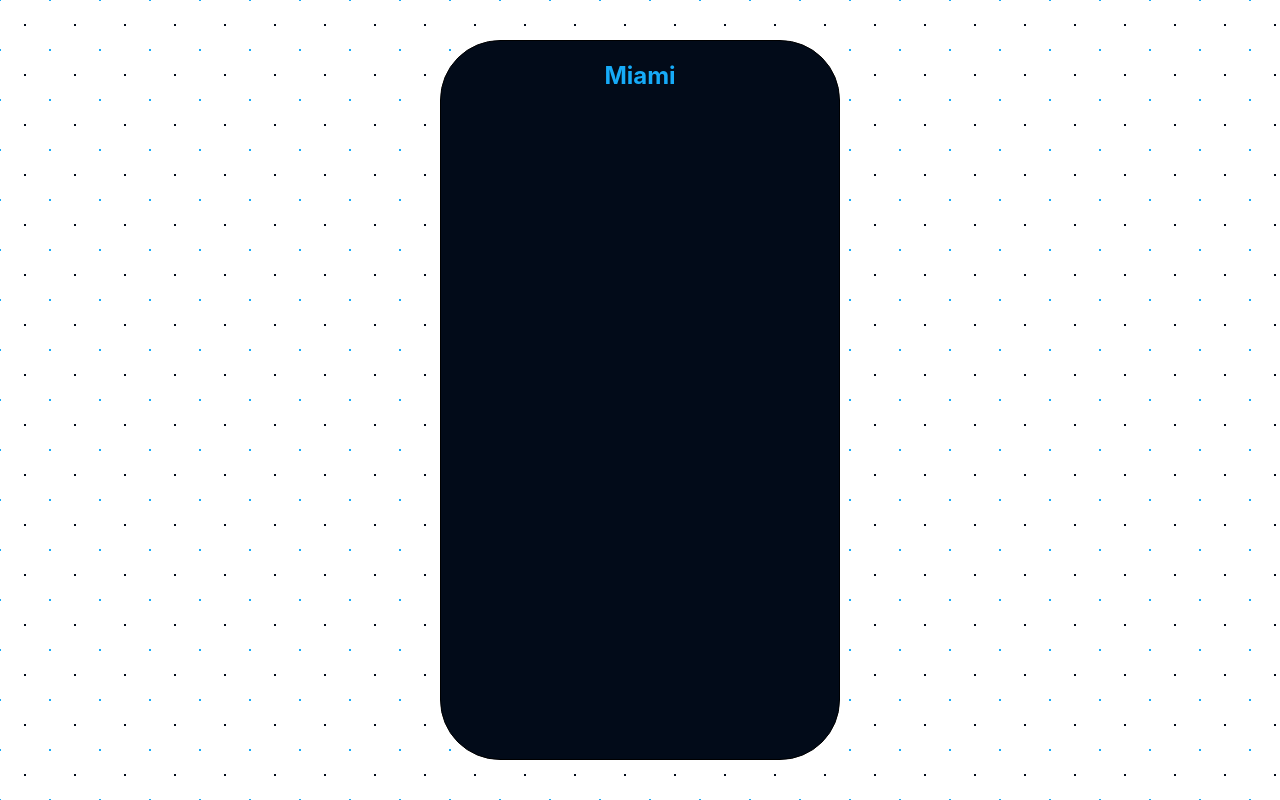
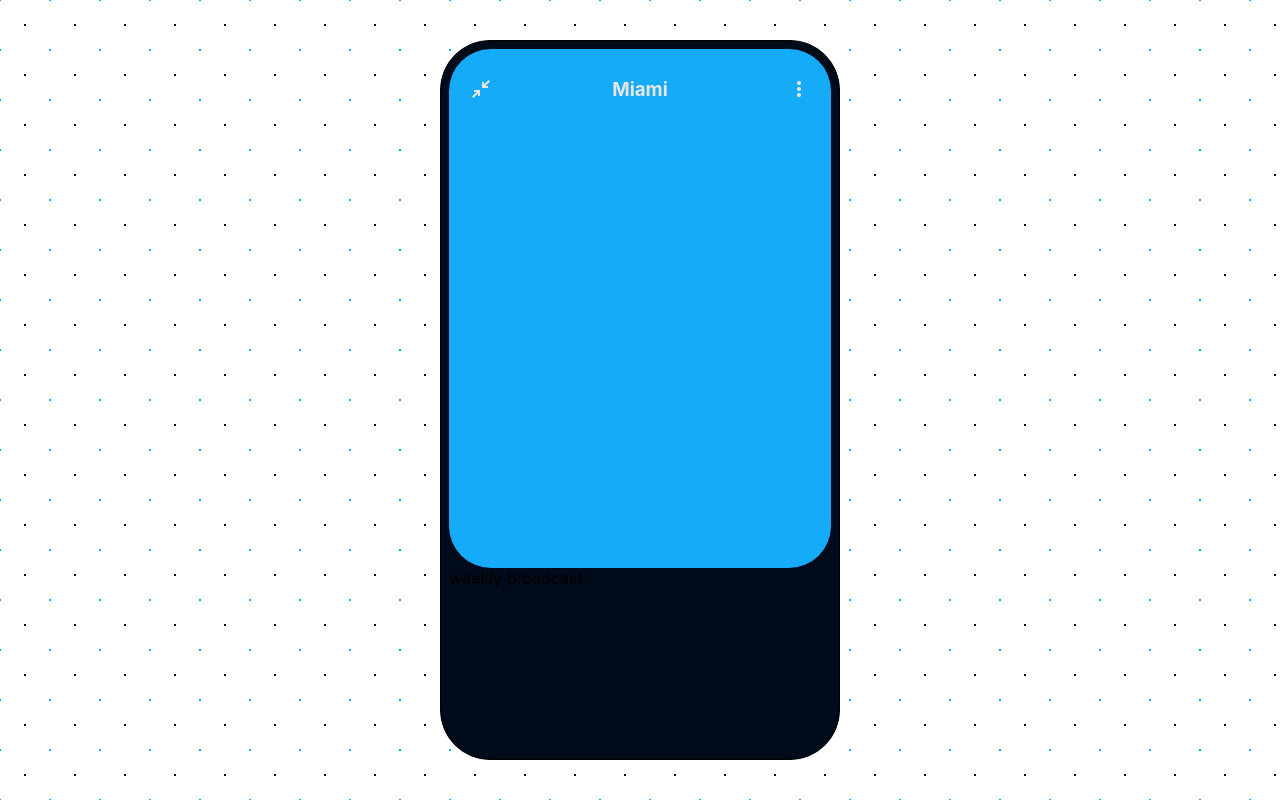
Before and after one commit to NelsonManuelGM/forecast-weather-nextjs, a Next.js app: page / in a window 1280 px wide. Built offline with nearby package versions, Linux system fonts and the light colour scheme.

Commit message:
adding weather box and svgs

```diff
--- /dev/null
+++ b/components/index.js
@@ -0,0 +1,4 @@
+import WeatherBox from "./weather-box";
+import WeatherBroadcast from "./weather-broadcast";
+
+export { WeatherBox, WeatherBroadcast };
--- /dev/null
+++ b/components/weather-box/index.js
@@ -0,0 +1,20 @@
+import { useTheme } from "styled-components";
+
+import { Wrapper, Header, Title, DensityIco, MoreIco } from "./styles";
+
+const WeatherBox = ({ place }) => {
+
+  const themeContext = useTheme()
+
+  return (
+    <Wrapper>
+      <Header>
+        <DensityIco fill={themeContext.palette.platinum} />
+        <Title>{place}</Title>
+        <MoreIco fill={themeContext.palette.platinum}/>
+      </Header>
+    </Wrapper>
+  );
+};
+
+export default WeatherBox;
--- /dev/null
+++ b/components/weather-box/styles.js
@@ -0,0 +1,40 @@
+import styled from "styled-components";
+
+export const Title = styled.h1`
+  color: ${(props) => props.theme.palette.platinum};
+`;
+
+export const Wrapper = styled.section`
+  background-color: ${(props) => props.theme.palette.blue_jeans};
+  width: 100%;
+  height: 100%;
+  border-radius: 42px;
+  padding: 10px 20px;
+
+  @media (max-width: ${(props) => props.theme.breakPoint}) {
+    border-radius: 0px;
+  }
+
+  display: flex;
+  flex-direction: column;
+  align-items: center;
+`;
+
+export const Header = styled.header`
+  width: 100%;
+  display: flex;
+  align-items: center;
+  justify-content: space-between;
+`;
+
+export const DensityIco = ({ title, titleId, ...props }) => (
+  <svg xmlns="http://www.w3.org/2000/svg" height={24} width={24} {...props}>
+    <path d="M13 11V5h2v2.6L19.575 3 21 4.425 16.4 9H19v2ZM4.425 21 3 19.575 7.6 15H5v-2h6v6H9v-2.6Z" />
+  </svg>
+);
+
+export const MoreIco = (props) => (
+  <svg xmlns="http://www.w3.org/2000/svg" height={24} width={24} {...props}>
+    <path d="M12 20q-.825 0-1.412-.587Q10 18.825 10 18q0-.825.588-1.413Q11.175 16 12 16t1.413.587Q14 17.175 14 18q0 .825-.587 1.413Q12.825 20 12 20Zm0-6q-.825 0-1.412-.588Q10 12.825 10 12t.588-1.413Q11.175 10 12 10t1.413.587Q14 11.175 14 12q0 .825-.587 1.412Q12.825 14 12 14Zm0-6q-.825 0-1.412-.588Q10 6.825 10 6t.588-1.412Q11.175 4 12 4t1.413.588Q14 5.175 14 6t-.587 1.412Q12.825 8 12 8Z" />
+  </svg>
+);
--- /dev/null
+++ b/components/weather-broadcast/index.js
@@ -0,0 +1,12 @@
+import styled from "styled-components";
+
+const Wrapper = styled.section`
+  width: 100%;
+  height: 250px;
+`;
+
+const WeatherBroadcast = () => {
+  return <Wrapper> weekly broadcast </Wrapper>;
+};
+
+export default WeatherBroadcast;
--- a/components/wrapper/styles.js
+++ b/components/wrapper/styles.js
@@ -8,7 +8,6 @@ export const Canvas = styled.main`
 
   width: 100vw;
   height: 100vh;
-  padding: 4px;
 
   display: flex;
   flex-direction: column;
@@ -16,11 +15,12 @@ export const Canvas = styled.main`
   align-items: center;
 `;
 
-export const Wrapper = styled.section`
-  border-radius: 60px;
+export const Wrapper = styled.article`
+  border-radius: 50px;
   border: black 1px solid;
   width: 400px;
   height: 90vh;
+  padding: 8px;
 
   display: flex;
   flex-direction: column;
@@ -28,7 +28,10 @@ export const Wrapper = styled.section`
 
   background-color: ${props=>props.theme.palette.rich_black_fogra_29};
 
-  @media (max-width: 400px) {
+  @media (max-width: ${props=>props.theme.breakPoint}) {
     width: 100%;
+    height: 100%;
+    border-radius: 0px;
+    padding: 0px;
   }
 `;
--- a/pages/index.js
+++ b/pages/index.js
@@ -1,9 +1,14 @@
-import styled from "styled-components";
+import { useState } from "react";
 
-const Title = styled.h1`
-  color: ${props=>props.theme.palette.blue_jeans};
-`;
+import { WeatherBox, WeatherBroadcast } from "../components";
 
 export default function Home() {
-  return <Title>Miami</Title>;
+  const [place, setPlace] = useState("Miami");
+
+  return (
+    <>
+      <WeatherBox place={place} />
+      <WeatherBroadcast />
+    </>
+  );
 }
--- a/styles/global.js
+++ b/styles/global.js
@@ -27,4 +27,5 @@ export const theme = {
     oxford_blue: "#052649ff",
     platinum: "#E6E7E3ff",
   },
+  breakPoint: '400px'
 };
```
